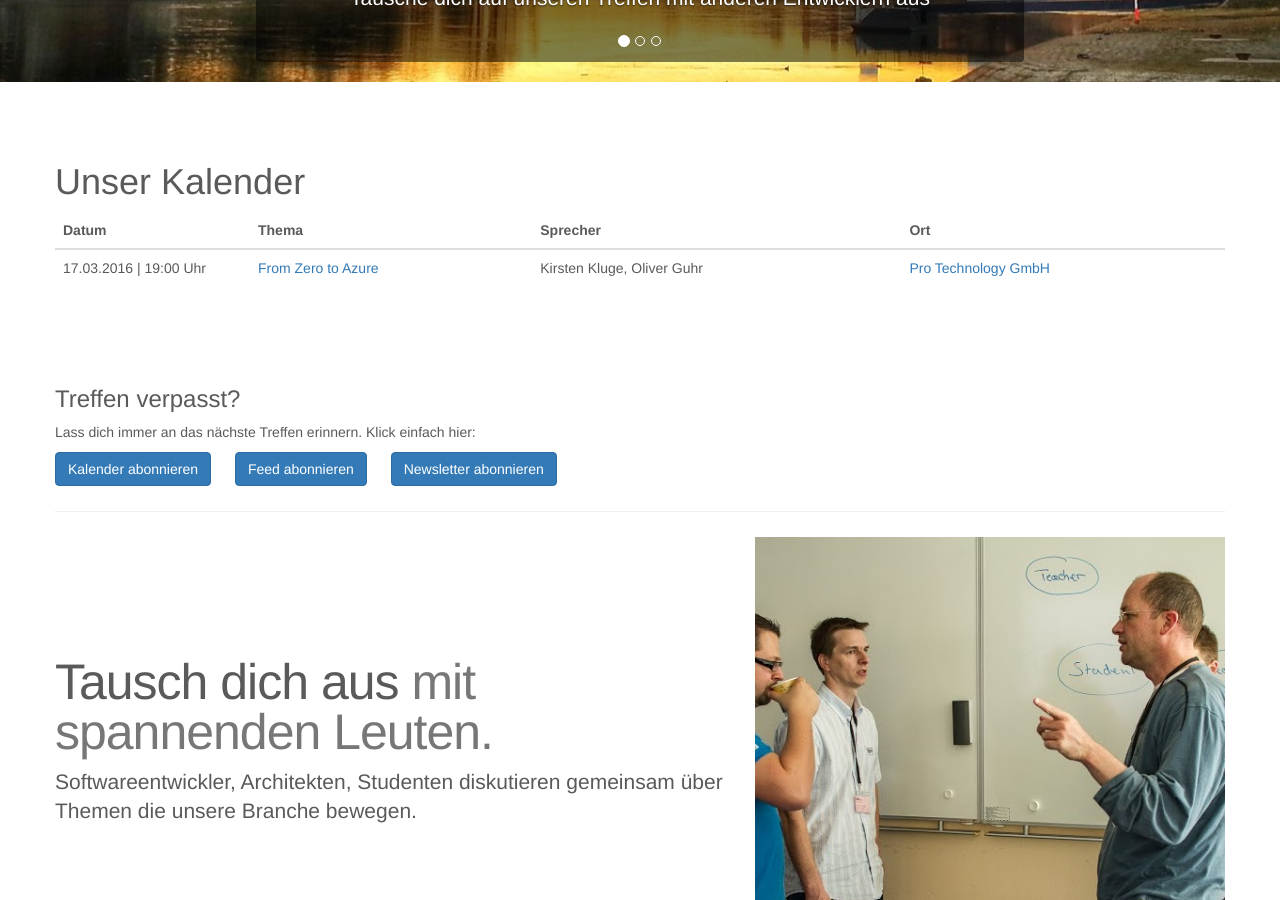
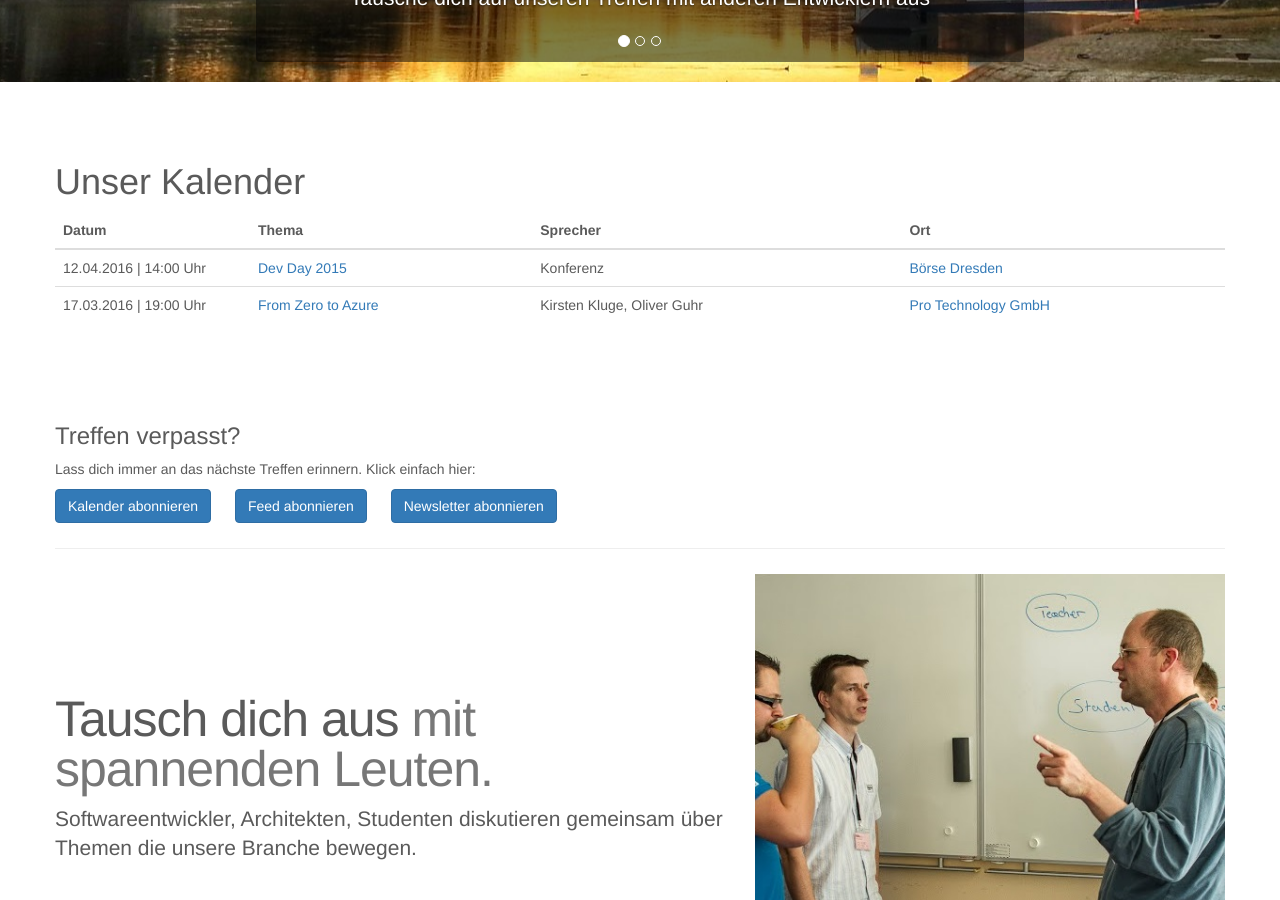
Before and after one commit to dddotnet/dddotnet.github.io, a Jekyll site: the page built from index.html, in a window 1280 px wide and 900 px high, scrolled down 328 px. Built offline with Jekyll 4.4.1, drawn with Linux system fonts in a browser that asks for light colours; nearby versions of some CDN libraries.

Commit message:
devday added

```diff
--- a/_posts/2016-04-12-DevDay.markdown
+++ b/_posts/2016-04-12-DevDay.markdown
@@ -1,7 +1,7 @@
 ---
 layout: postnew
 title:  "Dev Day 2015"
-date:   2015-05-27 12:00:00
+date:   2016-04-12 12:00:00
 categories: treffen
 speaker: Konferenz
 place: Börse Dresden
```
